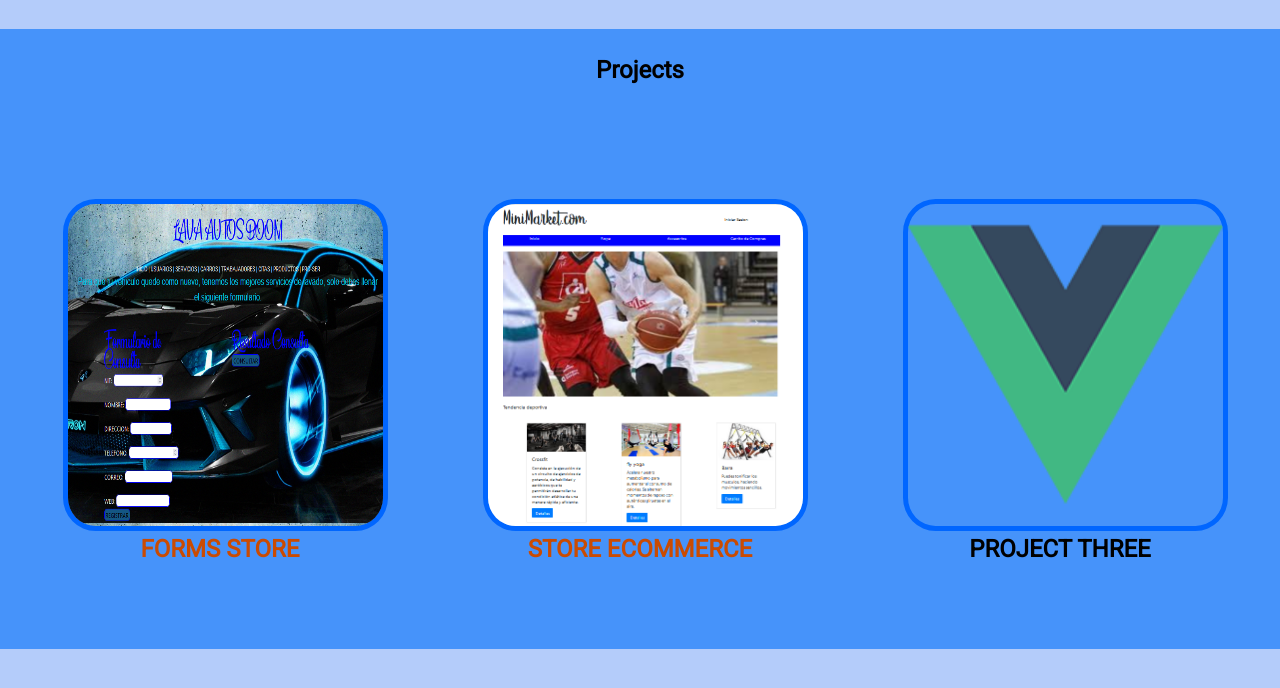
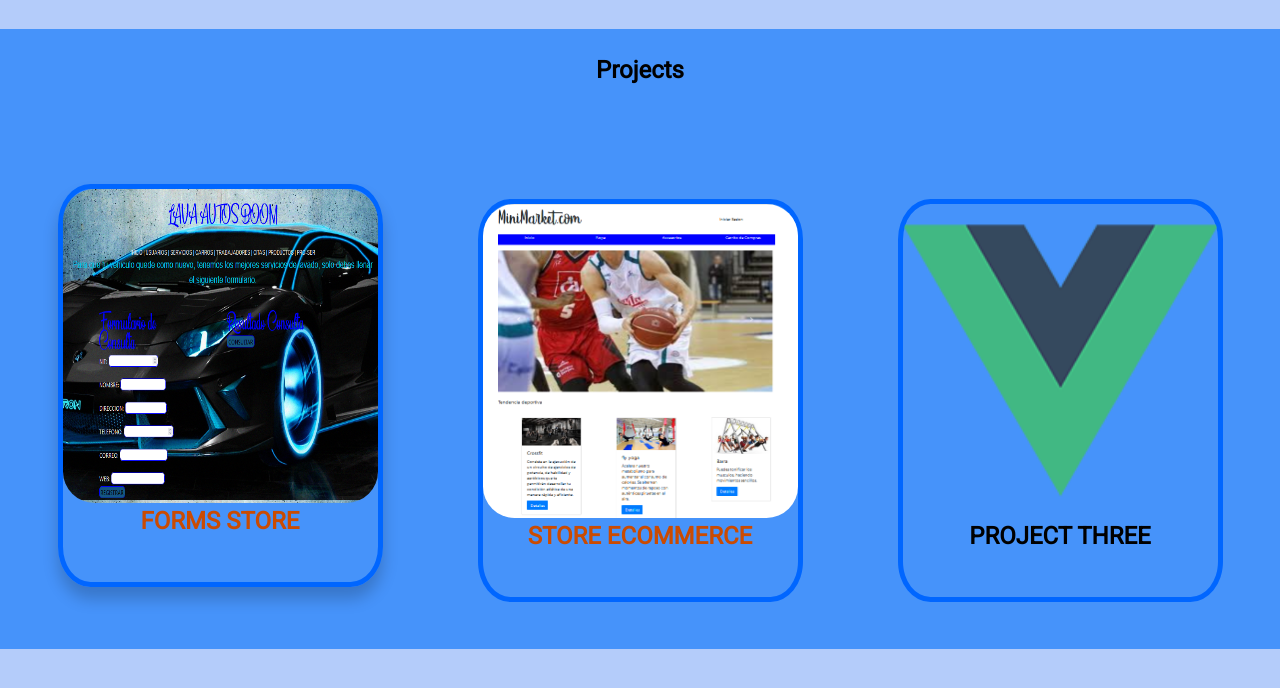
Before and after one commit to DayanaB01/portafolio, a Vue app: page / in a window 1280 px wide. In both pictures the pointer is over the element "FORMS STORE". Shown: the part 1211-1899 px from the top of the page. Built offline with nearby package versions, Linux system fonts and the light colour scheme.

Commit message:
Efect img

```diff
--- a/src/assets/c_object/_class.scss
+++ b/src/assets/c_object/_class.scss
@@ -51,12 +51,17 @@ $background-two: #B4CCFA;
 .cards .card{
     margin: 20px;
     width: 25%;
+    border: 5px rgb(0, 102, 255) solid;
+    border-radius: 10%;
     cursor: pointer;
+}
+.cards .card:hover{
+    transform: translateY(-15px);
+    box-shadow: 0 12px 16px rgba(0, 0, 0, 0.2);
 }
 .card img{
     width: 100%;
     height: 80%;
-    border: 5px rgb(0, 102, 255) solid;
     border-radius: 10%;
 }
 .studies{
```
